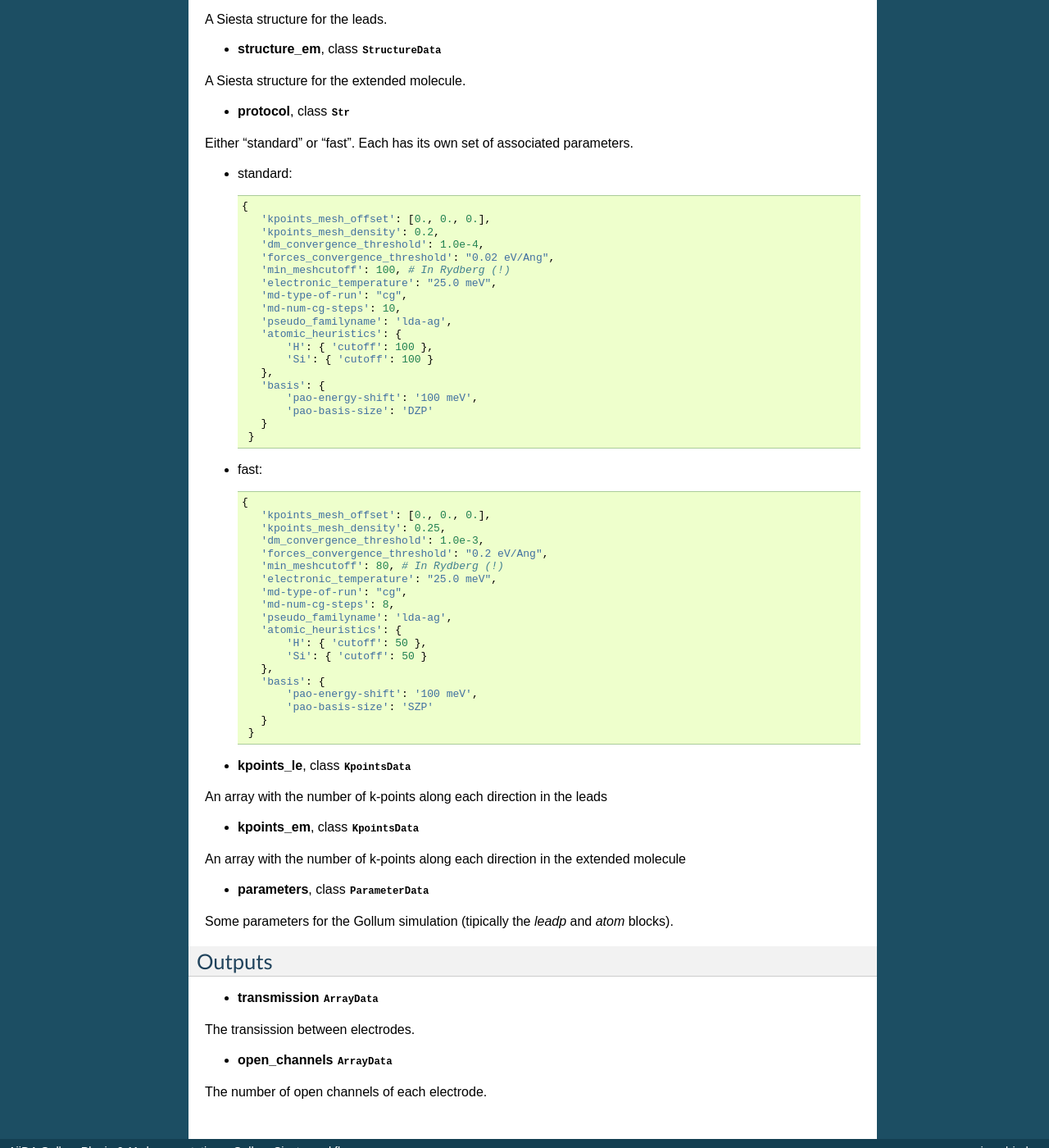
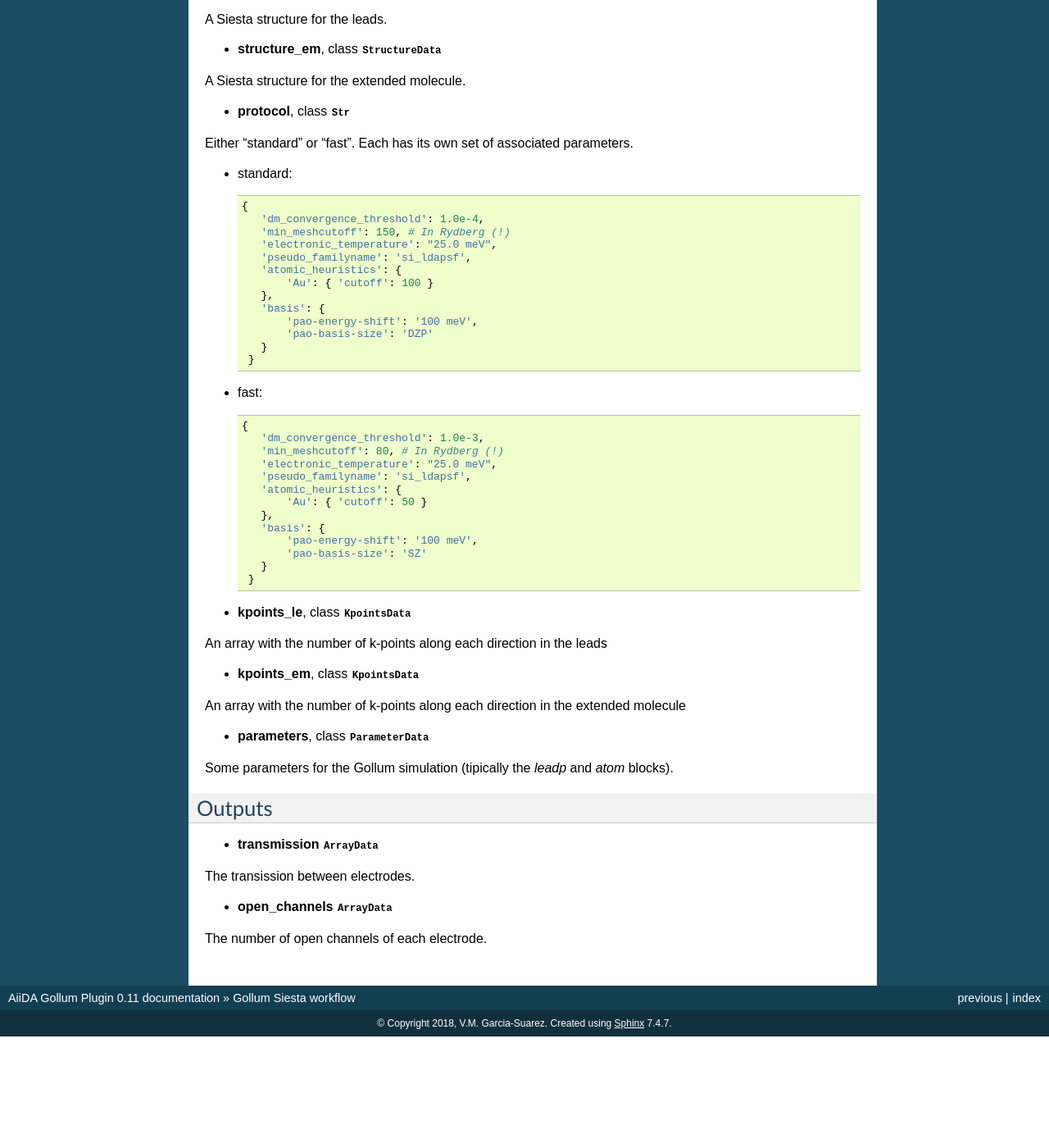
Before and after one commit to garsua/aiida-gollum, a Sphinx documentation site: the page built from docs/workflows/gollum-siesta.rst, in a window 1280 px wide and 1400 px high, scrolled down 749 px. Shown: the whole window at 82% size. Built offline with Sphinx 7.4.7, drawn with Linux system fonts in a browser that asks for light colours; formulas are drawn with MathJax 3; after the commit the page ends 2013 px from its top, so only the background shows below that.

Commit message:
Modification in workflow docs

```diff
--- a/docs/workflows/gollum-siesta.rst
+++ b/docs/workflows/gollum-siesta.rst
@@ -58,18 +58,12 @@ parameters.
 - standard::
 
              {
-                'kpoints_mesh_offset': [0., 0., 0.],
-                'kpoints_mesh_density': 0.2,
                 'dm_convergence_threshold': 1.0e-4,
-                'forces_convergence_threshold': "0.02 eV/Ang",
-                'min_meshcutoff': 100, # In Rydberg (!)
+                'min_meshcutoff': 150, # In Rydberg (!)
                 'electronic_temperature': "25.0 meV",
-                'md-type-of-run': "cg",
-                'md-num-cg-steps': 10,
-                'pseudo_familyname': 'lda-ag',
+                'pseudo_familyname': 'si_ldapsf',
                 'atomic_heuristics': {
-                    'H': { 'cutoff': 100 },
-                    'Si': { 'cutoff': 100 }
+                    'Au': { 'cutoff': 100 }
                 },
                 'basis': {
                     'pao-energy-shift': '100 meV',
@@ -80,22 +74,16 @@ parameters.
 - fast::
 
              {
-                'kpoints_mesh_offset': [0., 0., 0.],
-                'kpoints_mesh_density': 0.25,
                 'dm_convergence_threshold': 1.0e-3,
-                'forces_convergence_threshold': "0.2 eV/Ang",
                 'min_meshcutoff': 80, # In Rydberg (!)
                 'electronic_temperature': "25.0 meV",
-                'md-type-of-run': "cg",
-                'md-num-cg-steps': 8,
-                'pseudo_familyname': 'lda-ag',
+                'pseudo_familyname': 'si_ldapsf',
                 'atomic_heuristics': {
-                    'H': { 'cutoff': 50 },
-                    'Si': { 'cutoff': 50 }
+                    'Au': { 'cutoff': 50 }
                 },
                 'basis': {
                     'pao-energy-shift': '100 meV',
-                    'pao-basis-size': 'SZP'
+                    'pao-basis-size': 'SZ'
                 }
 	      }
 
```
